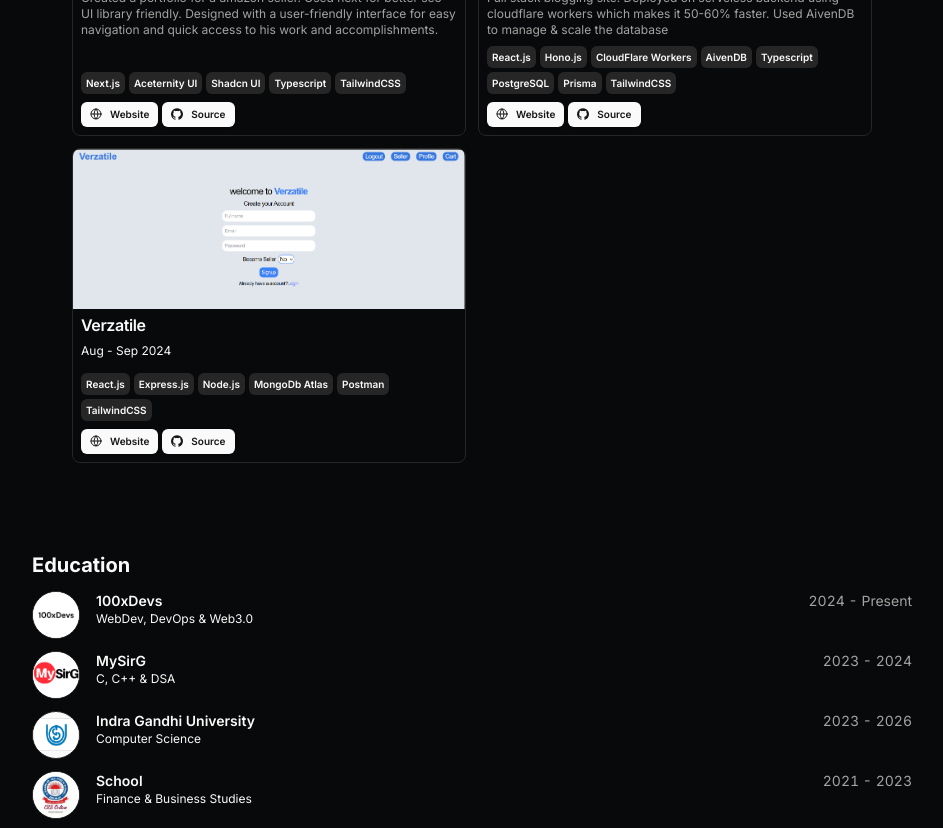
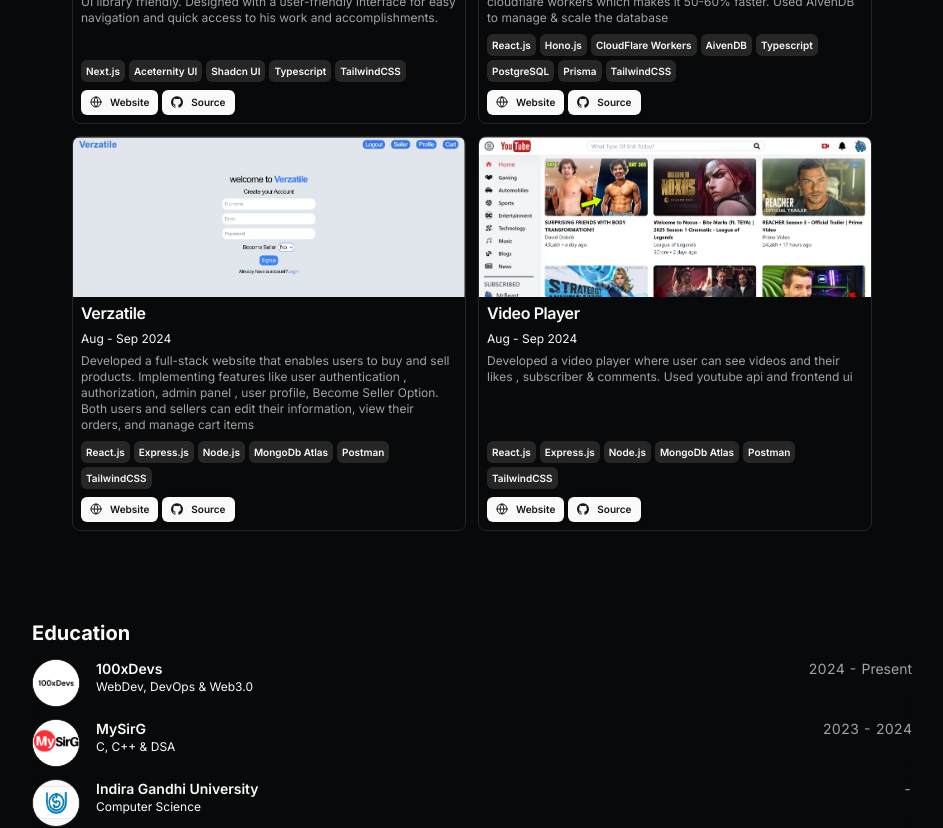
Before and after one commit to Aarav-Rawat/Portfolio_2_Next.js, a Next.js app: page / in a window 1280 px wide. Shown: the part 1480-2308 px from the top of the page, without its empty margins (168-1111 px from the left). Built offline with nearby package versions, Linux system fonts and the light colour scheme.

Commit message:
new pro +

```diff
--- a/src/app/page.tsx
+++ b/src/app/page.tsx
@@ -102,7 +102,7 @@
                 <div className="inline-block rounded-lg bg-foreground text-background px-3 py-1 text-sm">
                   My-Work
                 </div>
-                <h2 className="text-3xl font-bold tracking-tighter sm:text-5xl">
+                <h2 className="text-3xl font-bold tracking-tighter rsm:text-5xl">
                   Project's
                 </h2>
                 <p className="text-muted-foreground md:text-xl/relaxed lg:text-base/relaxed xl:text-xl/relaxed">
--- a/src/data/resume.tsx
+++ b/src/data/resume.tsx
@@ -125,20 +125,20 @@
       end: "2024",
     },
     {
-      school: "Indra Gandhi University",
+      school: "Indira Gandhi University",
       href: "",
       degree: "Computer Science",
       logoUrl: "/college.jpeg",
-      start: "2023",
-      end: "2026",
+      start: "",
+      end: "",
     },
     {
       school: "School",
       href: "",
       degree: "Finance & Business Studies",
       logoUrl: "/school.jpg",
-      start: "2021",
-      end: "2023",
+      start: "",
+      end: "",
     }
   ],
   projects: [
@@ -274,7 +274,7 @@
       dates: "Aug - Sep 2024",
       active: true,
       description:
-        "",
+        "Developed a full-stack website that enables users to buy and sell products. Implementing features like user authentication , authorization, admin panel , user profile, Become Seller Option. Both users and sellers can edit their information, view their orders, and manage cart items",
       technologies: [
         "React.js",
         'Express.js',
@@ -299,6 +299,37 @@
       video: "",
     },
 
+    {
+      title: "Video Player",
+      href: "https://verzatile.onrender.com/",
+      dates: "Aug - Sep 2024",
+      active: true,
+      description:
+        "Developed a video player where user can see videos and their likes , subscriber & comments. Used youtube api and frontend ui",
+      technologies: [
+        "React.js",
+        'Express.js',
+        "Node.js",
+        "MongoDb Atlas",
+        "Postman",
+        "TailwindCSS",
+      ],
+      links: [
+        {
+          type: "Website",
+          href: "https://fakevideoplayer.netlify.app/",
+          icon: <Icons.globe className="size-3" />,
+        },
+        {
+          type: "Source",
+          href: "https://github.com/Aarav-Rawat/youtube_UI_react",
+          icon: <Icons.github className="size-3" />,
+        },
+      ],
+      image: "/videoplayer.png",
+      video: "",
+    },
+
   ],
 
   hackathons: [
```
Also changed, not shown: public/videoplayer.png (added).
